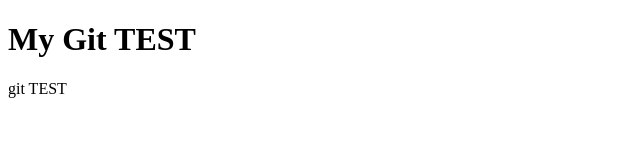
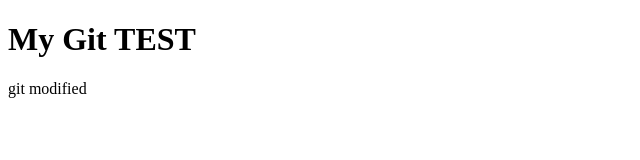
Before and after one commit to PHMolly/myProject, a plain HTML site: page index.html in a window 1280 px wide. Shown: the full height of the page, 0-640 px from the left. Drawn offline with Linux system fonts and the light colour scheme.

Commit message:
update:修改文字

```diff
--- a/index.html
+++ b/index.html
@@ -8,6 +8,6 @@
 </head>
 <body>
     <h1>My Git TEST</h1>
-    <p> git TEST</p>
+    <p> git modified</p>
 </body>
 </html>
```
